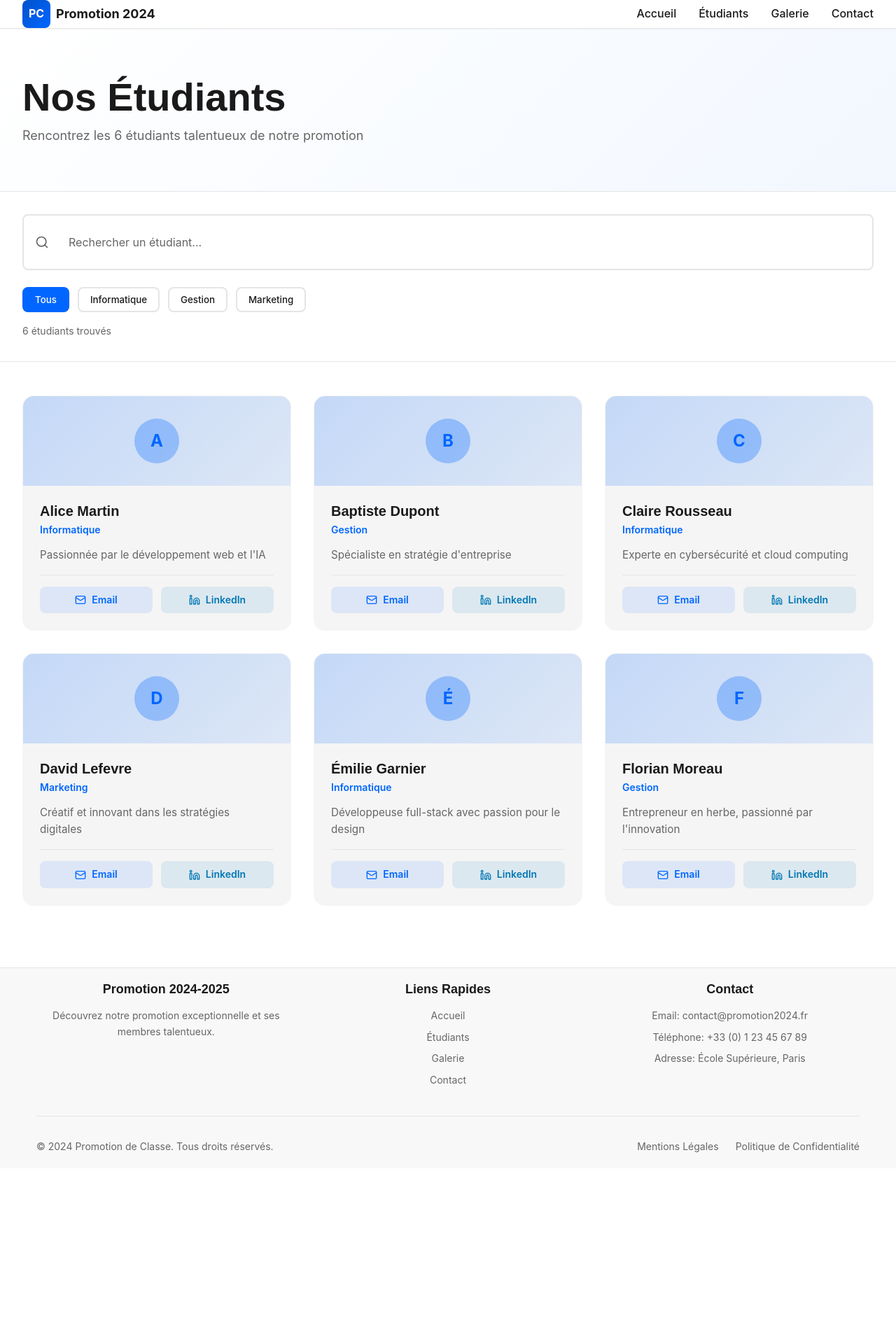
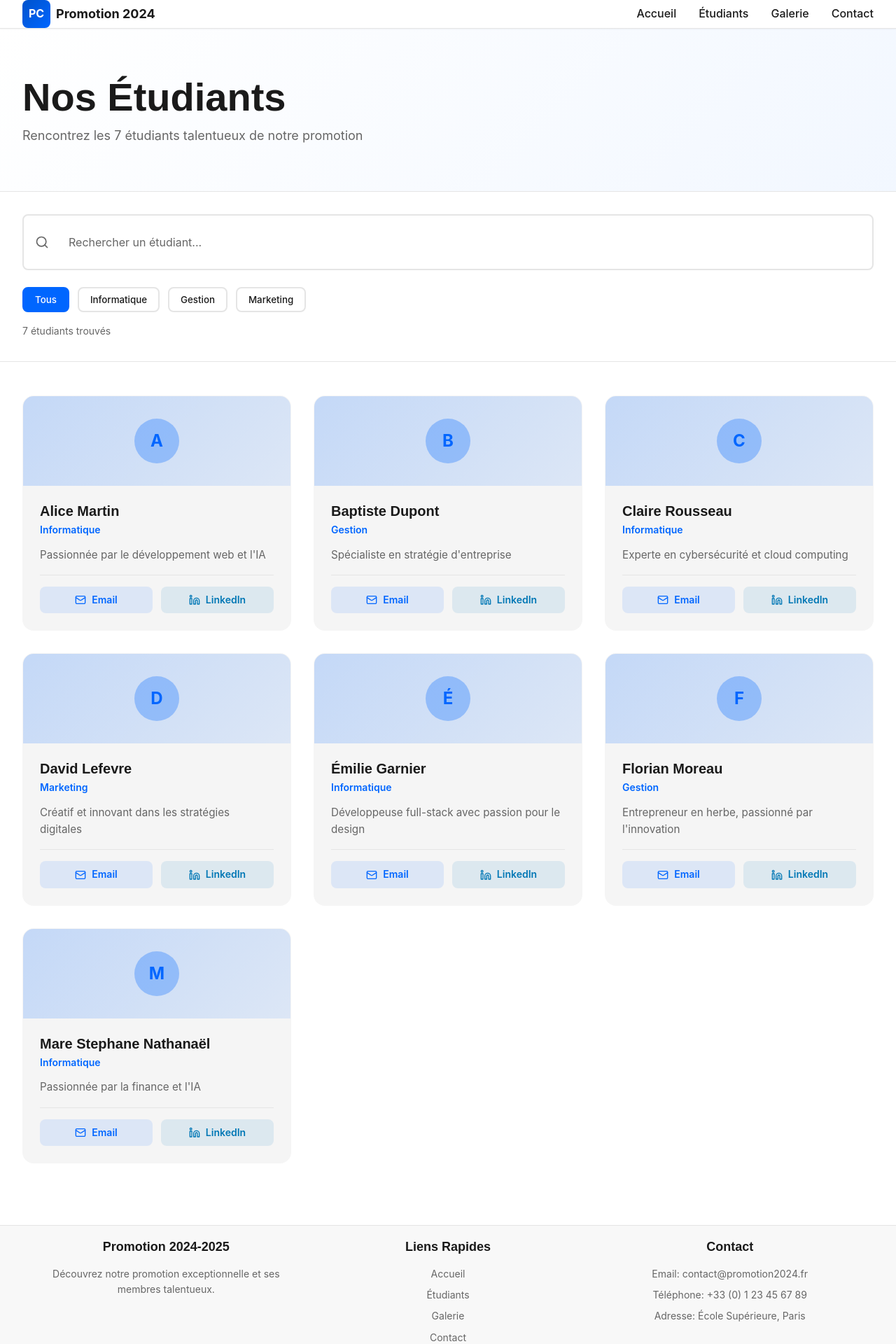
Before and after one commit to Severin-Dembele/ci_cd, a React (Vite) app: page /etudiants in a window 1280 px wide. Shown: the top 1920 px of the page at 70% size. Before the commit the page ends 1669 px from the top, so only its background shows below. Built offline with nearby package versions, Linux system fonts and the light colour scheme.

Commit message:
Ajout de mes informations dans la section étudiant

```diff
--- a/src/pages/Etudiants.tsx
+++ b/src/pages/Etudiants.tsx
@@ -60,6 +60,14 @@ const STUDENTS: Student[] = [
     bio: 'Entrepreneur en herbe, passionné par l\'innovation',
     email: 'florian.moreau@example.com',
     linkedin: 'linkedin.com/in/florian-moreau',
+  },
+    {
+    id: 7,
+    name: 'Mare Stephane Nathanaël',
+    specialization: 'Informatique',
+    bio: 'Passionnée par la finance et l\'IA',
+    email: 'maresteph06@gmail.com',
+    linkedin: 'https://www.linkedin.com/in/st%C3%A9phane-nathana%C3%ABl-mare-4a302633b/',
   },
 ];
 
```
